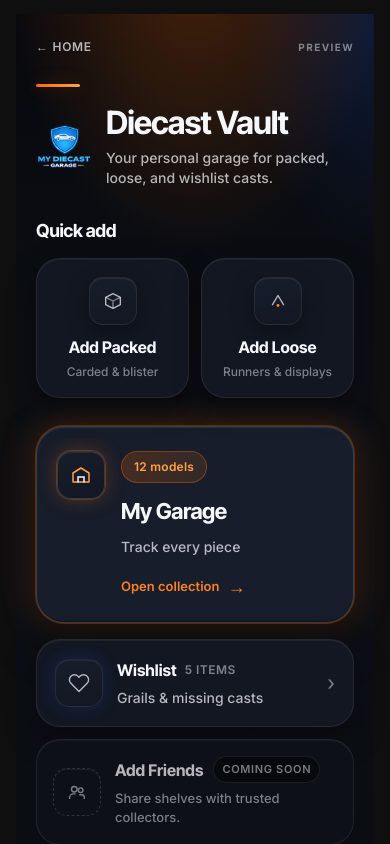
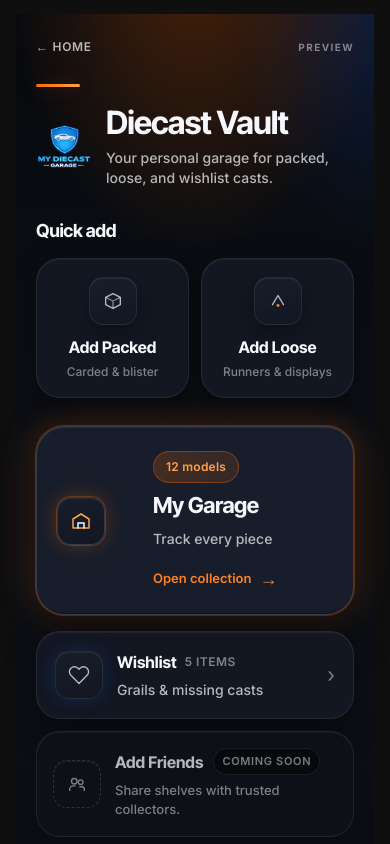
Before and after one commit to fuegodiecasttoys-png/mydiecastgarage, a Next.js app: page /experiment in a window 390 px wide. Shown: the top 844 px of the page. Built offline with nearby package versions, Linux system fonts and the light colour scheme.

Commit message:
Refactor ExperimentPage layout for improved UI consistency and responsiveness. Update styles for better alignment and spacing, and enhance the display of garage item count with dynamic styling.

```diff
--- a/app/experiment/page.tsx
+++ b/app/experiment/page.tsx
@@ -458,11 +458,47 @@ export default function ExperimentPage() {
             e.currentTarget.style.boxShadow = HERO_SHADOW;
           }}
         >
-          <div style={{ display: "flex", alignItems: "flex-start", gap: 16 }}>
+          <div
+            style={{
+              display: "flex",
+              flexDirection: "row",
+              alignItems: "stretch",
+              gap: 0,
+            }}
+          >
+            <div
+              style={{
+                flexShrink: 0,
+                display: "flex",
+                alignItems: "center",
+                justifyContent: "flex-start",
+              }}
+            >
               <IconFrame variant="accent">
                 <IconGarage />
               </IconFrame>
-            <div style={{ flex: 1, minWidth: 0 }}>
+            </div>
+            <div
+              style={{
+                flex: 1,
+                minWidth: 0,
+                marginLeft: 28,
+                paddingLeft: 20,
+                paddingRight: 4,
+                display: "flex",
+                flexDirection: "column",
+                justifyContent: "center",
+                alignItems: "stretch",
+              }}
+            >
+              <div
+                style={{
+                  display: "flex",
+                  flexDirection: "column",
+                  alignItems: "flex-start",
+                  gap: 10,
+                }}
+              >
                 <div
                   style={{
                     display: "inline-flex",
@@ -470,7 +506,6 @@ export default function ExperimentPage() {
                     gap: 8,
                     padding: "6px 12px",
                     borderRadius: 999,
-                  marginBottom: 12,
                     background: `linear-gradient(90deg, rgba(255,106,0,0.2), rgba(255,129,36,0.12))`,
                     border: `1px solid rgba(255,106,0,0.35)`,
                     fontSize: 12,
@@ -489,13 +524,15 @@ export default function ExperimentPage() {
                     fontWeight: 700,
                     letterSpacing: "-0.02em",
                     color: t.textPrimary,
+                    lineHeight: 1.15,
                   }}
                 >
                   My Garage
                 </h2>
+              </div>
               <p
                 style={{
-                  margin: "8px 0 16px",
+                  margin: "10px 0 0",
                   fontSize: 14,
                   fontWeight: 500,
                   lineHeight: 1.5,
@@ -509,6 +546,7 @@ export default function ExperimentPage() {
                   display: "inline-flex",
                   alignItems: "center",
                   gap: 8,
+                  marginTop: 16,
                   fontSize: 13,
                   fontWeight: 600,
                   color: t.orange400,
```
Lines whose indentation alone changed are shown as unchanged.
